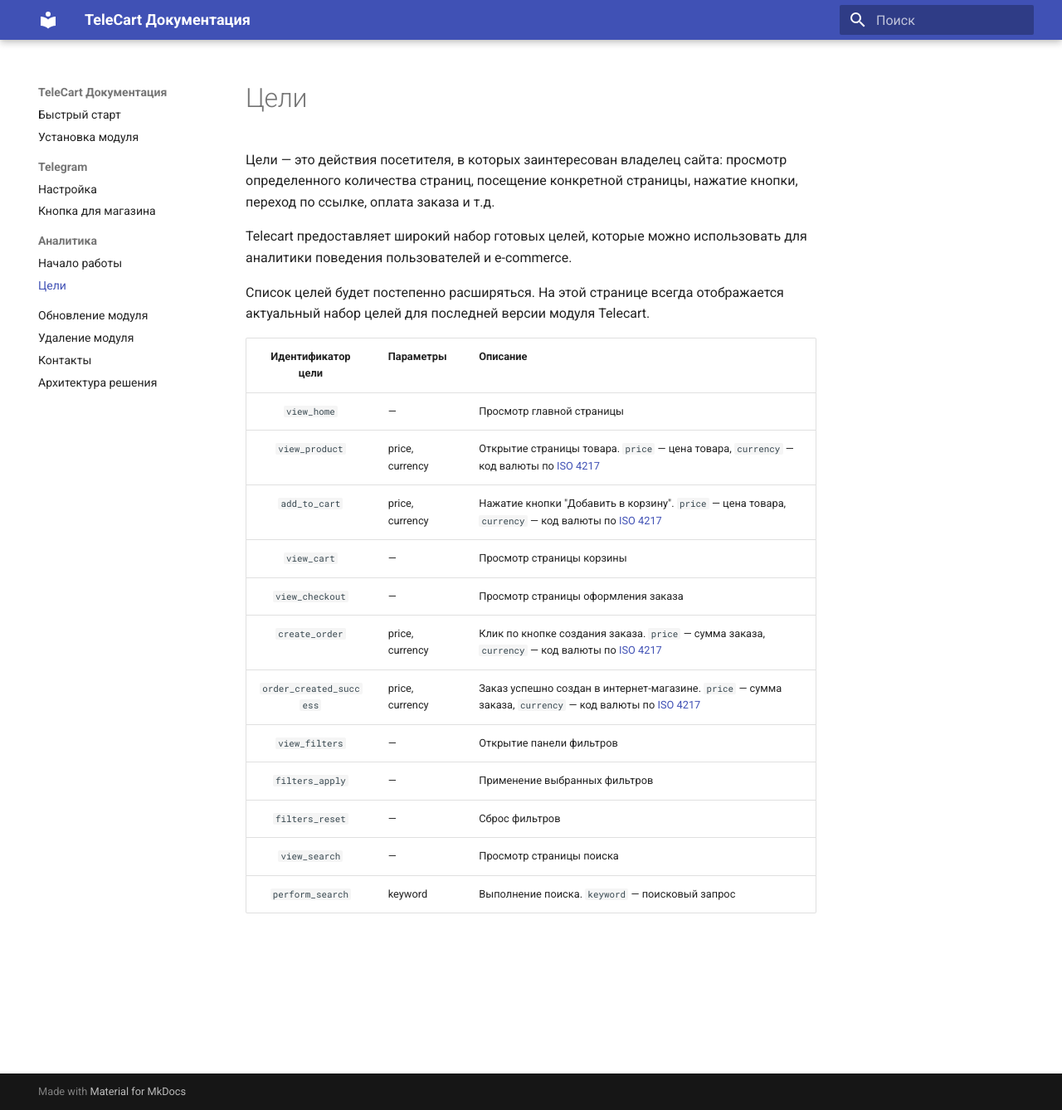
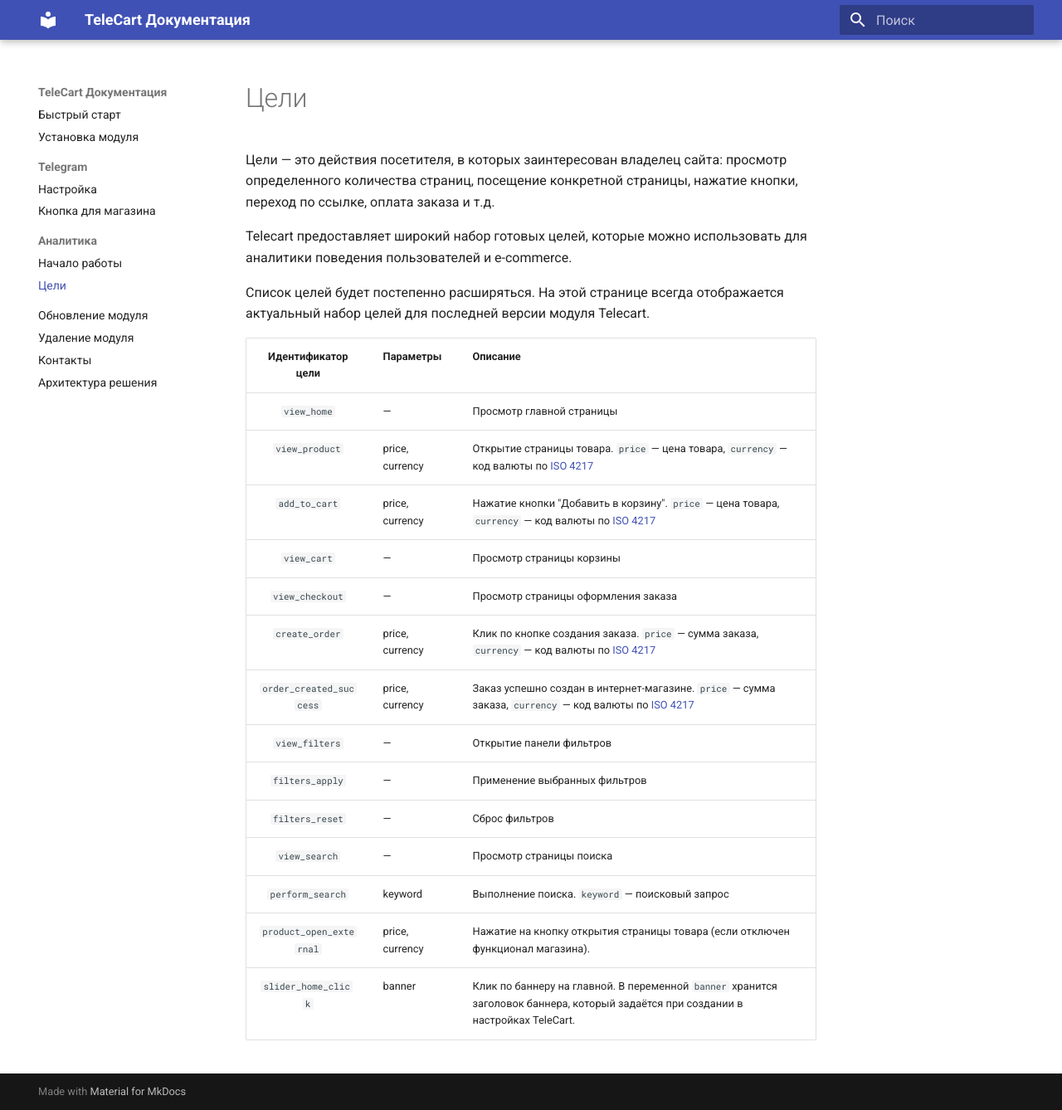
Before and after one commit to telecart-labs/docs, an MkDocs documentation site: the page built from docs/analitycs/goals.md, in a window 1280 px wide and 1338 px high. Shown: the whole window at 83% size. Built offline with MkDocs 1.6.1 and Material for MkDocs 9.7.7, drawn with Linux system fonts in a browser that asks for light colours.

Commit message:
docs: update

```diff
--- a/docs/analitycs/goals.md
+++ b/docs/analitycs/goals.md
@@ -23,3 +23,5 @@
 |     `filters_reset`     | —               | Сброс фильтров                                                                                                                                                                                                            |
 |      `view_search`      | —               | Просмотр страницы поиска                                                                                                                                                                                                  |
 |    `perform_search`     | keyword         | Выполнение поиска. `keyword` — поисковый запрос                                                                                                                                                                           |
+| `product_open_external` | price, currency | Нажатие на кнопку открытия страницы товара (если отключен функционал магазина).                                                                                                                                           |
+|   `slider_home_click`   | banner          | Клик по баннеру на главной. В переменной `banner` хранится заголовок баннера, который задаётся при создании в настройках TeleCart.                                                                                        |
```
